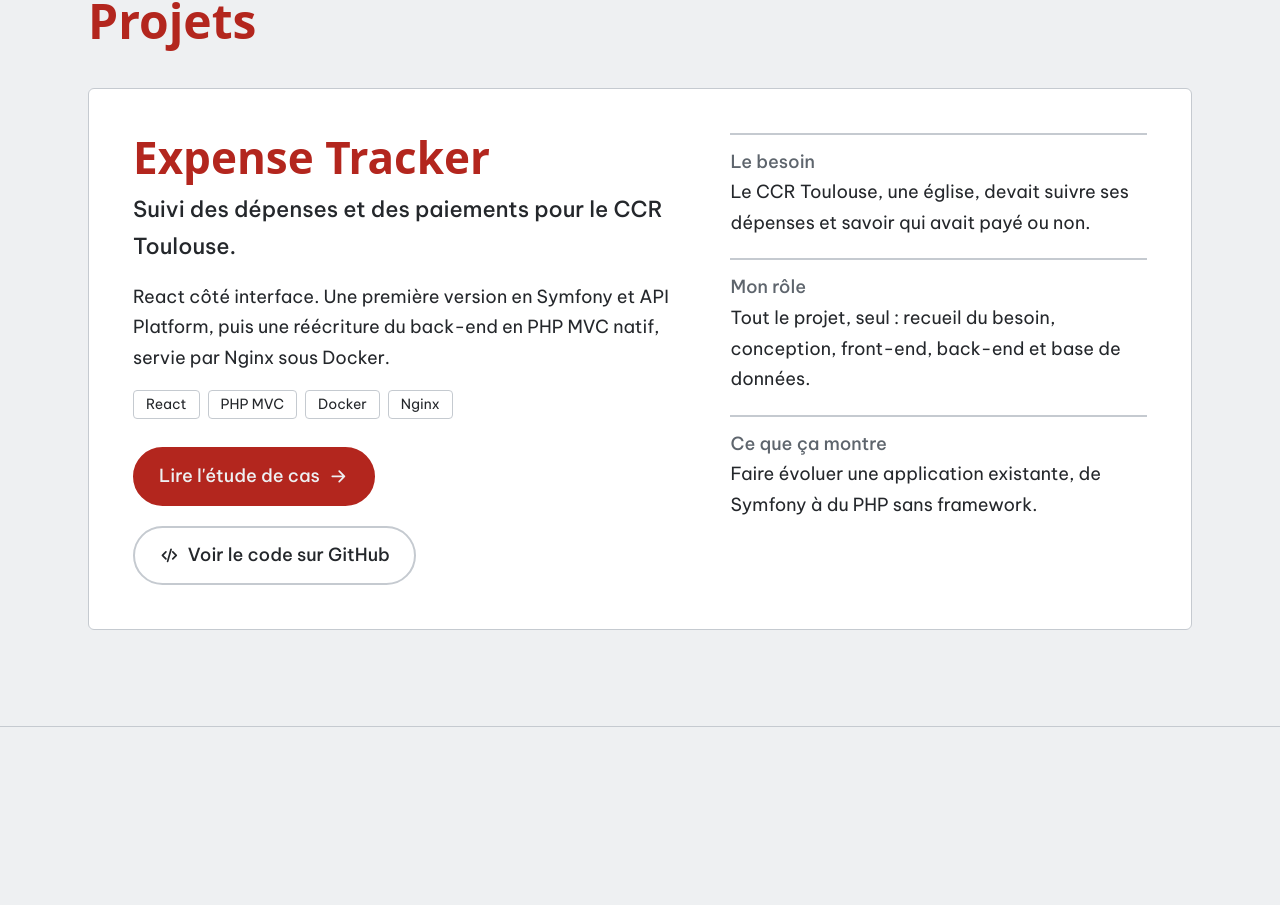
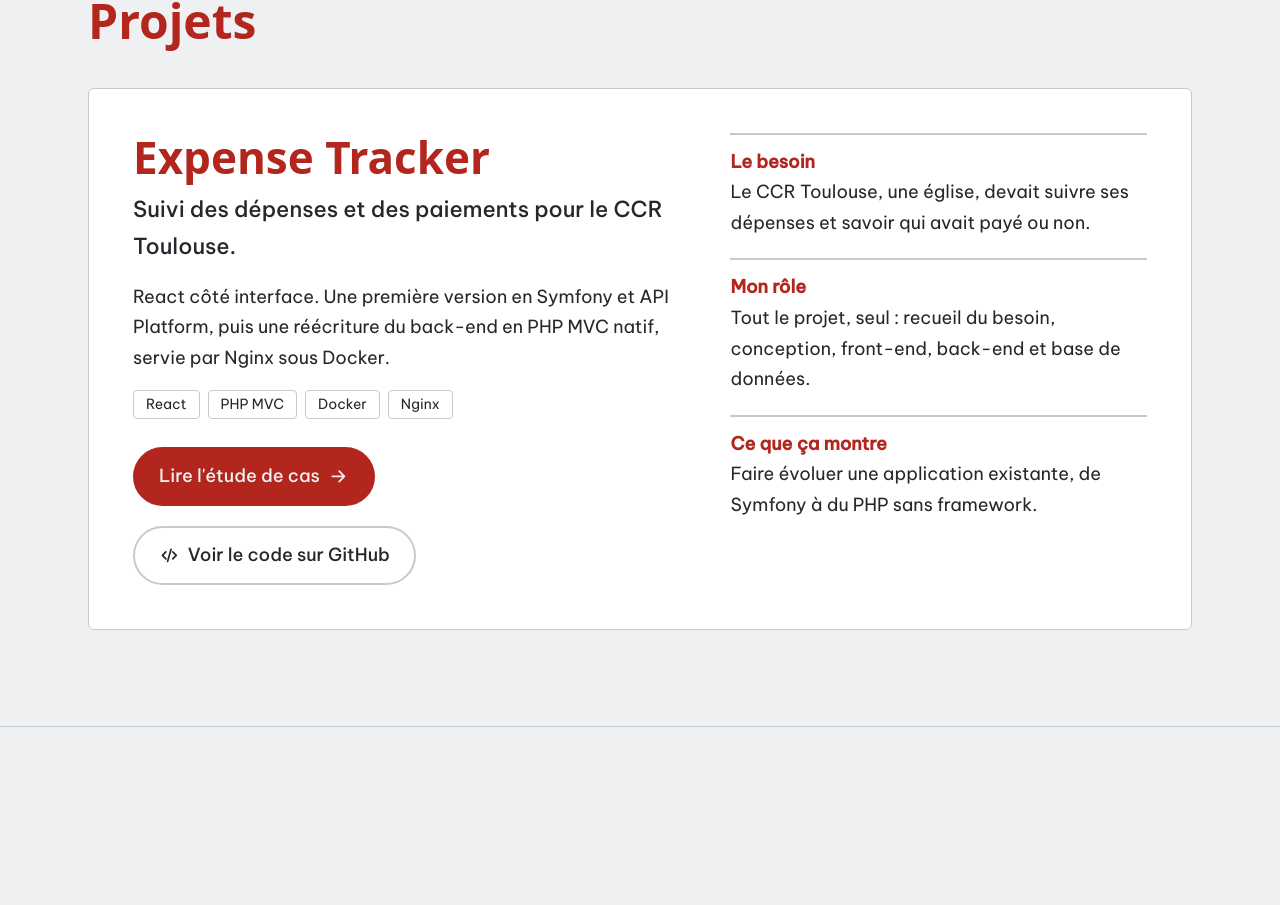
Before and after one commit to stanley-minh/portfolio, a React (Vite) app: page / in a window 1280 px wide. Shown: the part 2790-3695 px from the top of the page. Built offline with nearby package versions, Linux system fonts and the light colour scheme.

Commit message:
style: rendre les libellés de la carte projet plus visibles (#2)
Nouveau token sémantique --label (rouge en clair, or en sombre), contrastes vérifiés sur --surface : 6,5:1 et 6,7:1.

```diff
--- a/src/components/Projects.module.css
+++ b/src/components/Projects.module.css
@@ -60,8 +60,8 @@
 }
 
 .facts dt {
-  color: var(--muted);
-  font-weight: 500;
+  color: var(--label);
+  font-weight: 700;
 }
 
 .facts dd {
--- a/src/styles/tokens.css
+++ b/src/styles/tokens.css
@@ -65,6 +65,7 @@
   --muted: var(--thep); /* 5,2:1 sur --bg */
   --heading: var(--do-li-xi); /* 5,7:1 sur --bg */
   --link: var(--dong); /* 6,0:1 sur --bg */
+  --label: var(--do-li-xi); /* 6,5:1 sur --surface : libellés d'accent (dt des cartes) */
   --rule: var(--bac);
   --rail: var(--thep);
   --rail-hi: var(--bac);
@@ -93,6 +94,7 @@
   --muted: var(--bac); /* 9,1:1 */
   --heading: var(--vang-dat); /* 4,9:1, réservé aux grands titres */
   --link: var(--vang-kim); /* 7,8:1 */
+  --label: var(--vang-kim); /* 6,7:1 sur --surface (--heading n'y fait que 4,2:1) */
   --rule: var(--thep);
   --rail: var(--bac);
   --rail-hi: var(--thep);
```
